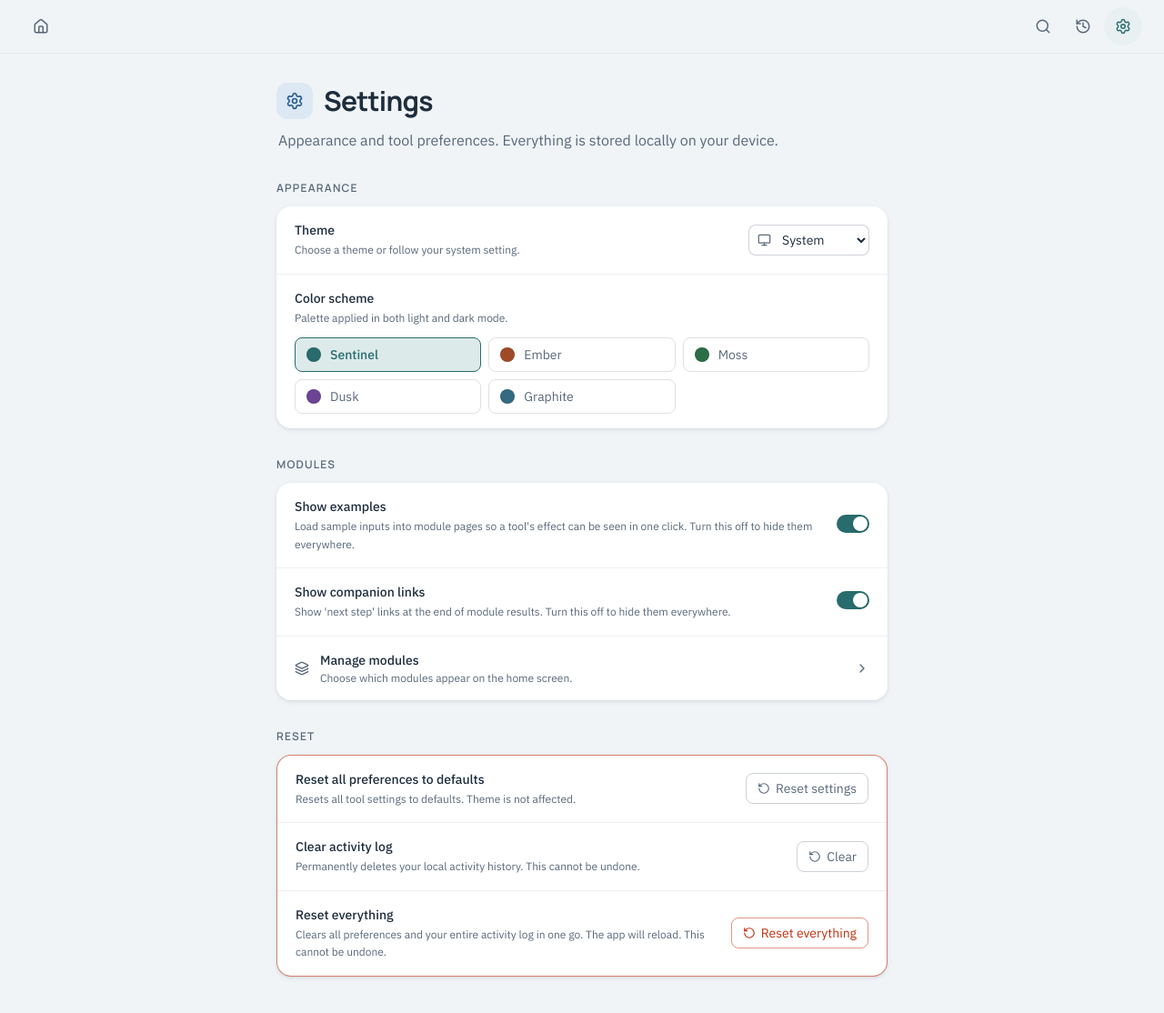
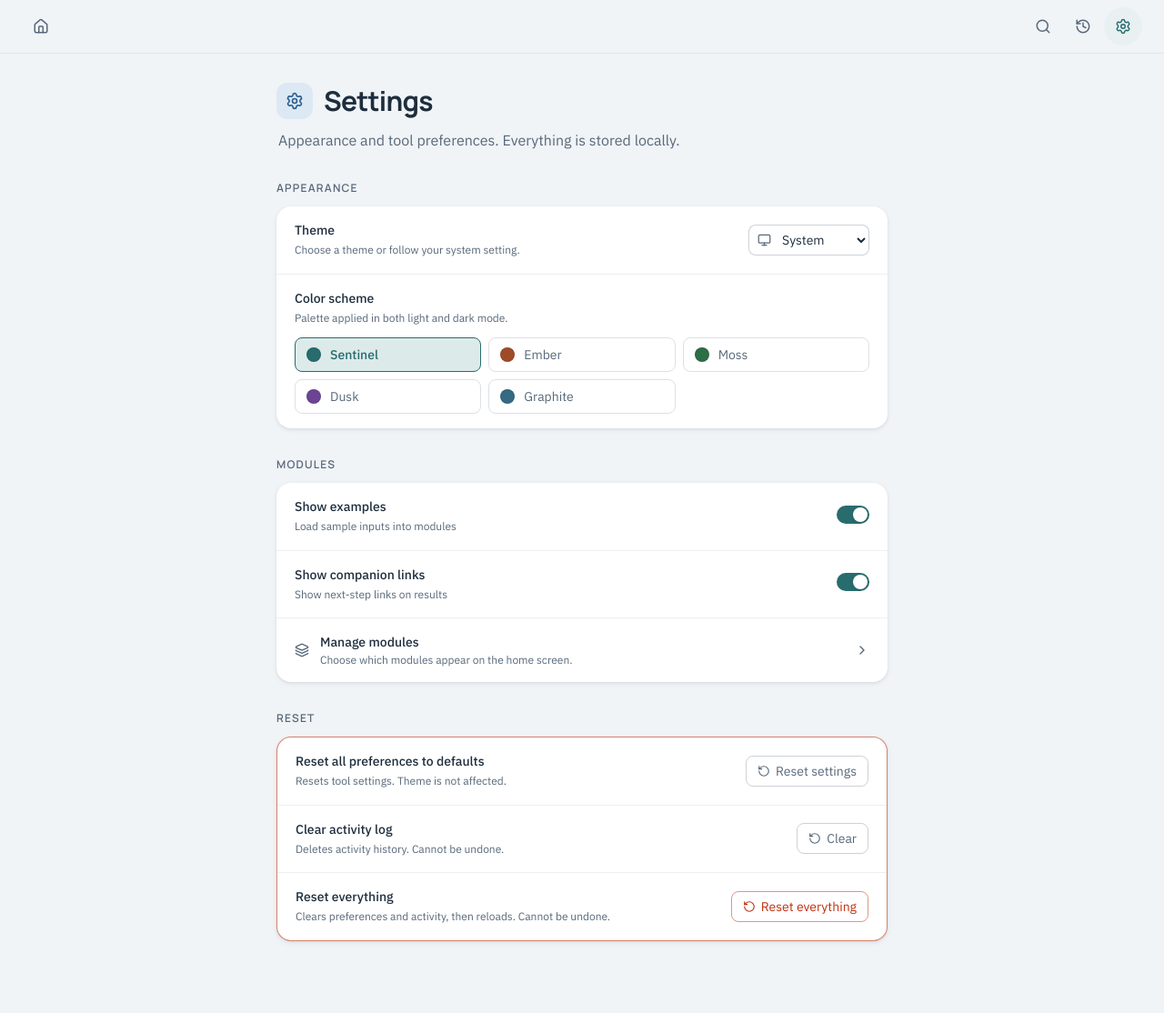
Before and after one commit to matth3wdsouza/sentinel, a Next.js app: page /settings in a window 1280 px wide. Shown: the top 1114 px of the page at 91% size. Built offline with nearby package versions, Linux system fonts and the light colour scheme.

Commit message:
chore: tighten settings copy

```diff
--- a/src/app/(shell)/settings/page.js
+++ b/src/app/(shell)/settings/page.js
@@ -106,7 +106,7 @@ export default function SettingsPage() {
         icon={Settings}
         accent="blue"
         title="Settings"
-        description="Appearance and tool preferences. Everything is stored locally on your device."
+        description="Appearance and tool preferences. Everything is stored locally."
       />
 
       {resetSuccess && (
@@ -150,7 +150,7 @@ export default function SettingsPage() {
       <SettingsSection title="Modules">
         <SettingsRow
           label="Show examples"
-          description="Load sample inputs into module pages so a tool's effect can be seen in one click. Turn this off to hide them everywhere."
+          description="Load sample inputs into modules"
         >
           <Switch
             checked={tryExamples}
@@ -160,7 +160,7 @@ export default function SettingsPage() {
         </SettingsRow>
         <SettingsRow
           label="Show companion links"
-          description="Show 'next step' links at the end of module results. Turn this off to hide them everywhere."
+          description="Show next-step links on results"
         >
           <Switch
             checked={companionLinks}
@@ -189,7 +189,7 @@ export default function SettingsPage() {
       <SettingsSection title="Reset" danger>
         <SettingsRow
           label="Reset all preferences to defaults"
-          description="Resets all tool settings to defaults. Theme is not affected."
+          description="Resets tool settings. Theme is not affected."
         >
           {!resetConfirming ? (
             <button
@@ -219,7 +219,7 @@ export default function SettingsPage() {
         </SettingsRow>
         <SettingsRow
           label="Clear activity log"
-          description="Permanently deletes your local activity history. This cannot be undone."
+          description="Deletes activity history. Cannot be undone."
         >
           {!clearActivityConfirming ? (
             <button
@@ -249,7 +249,7 @@ export default function SettingsPage() {
         </SettingsRow>
         <SettingsRow
           label="Reset everything"
-          description="Clears all preferences and your entire activity log in one go. The app will reload. This cannot be undone."
+          description="Clears preferences and activity, then reloads. Cannot be undone."
         >
           {!resetAllConfirming ? (
             <button
```
